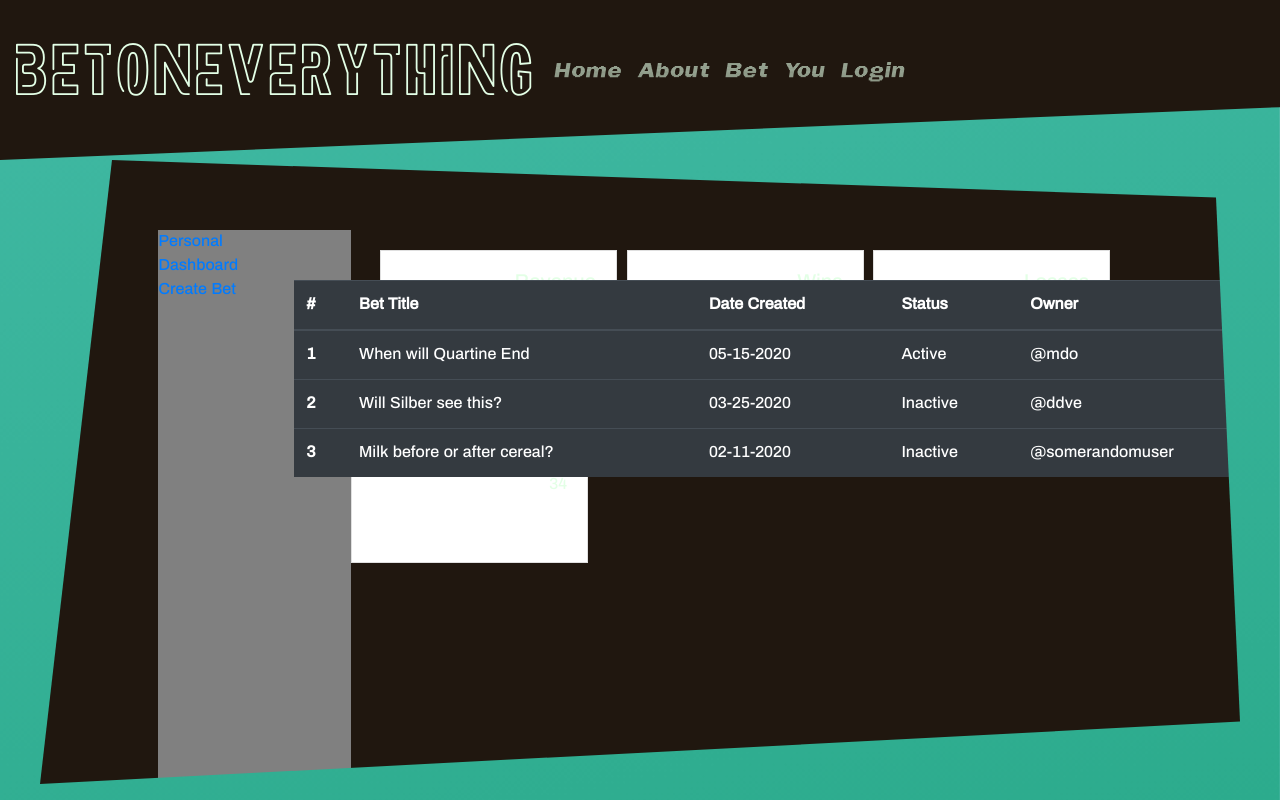
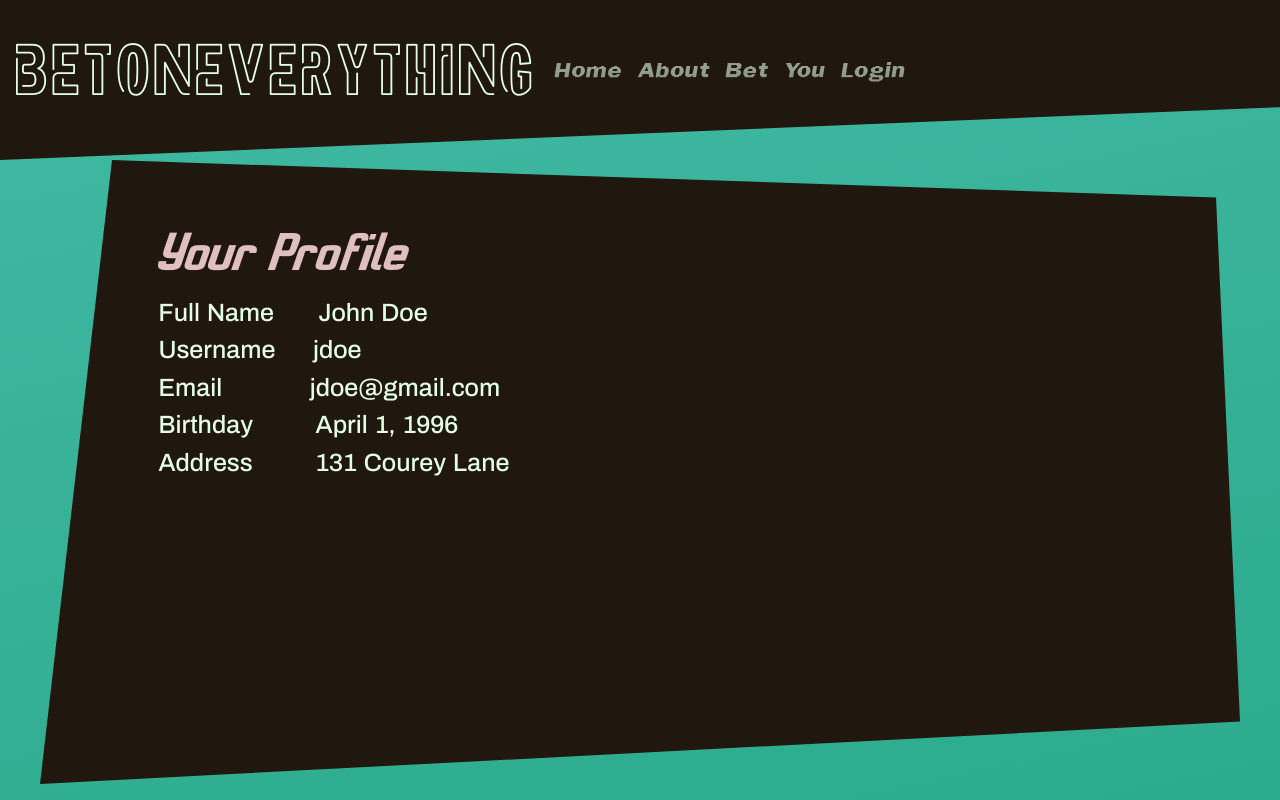
Before and after one commit to dtolaoye/Frontend, an Angular app in the folder Project3/: page /you in a window 1280 px wide. Built offline with nearby package versions, Linux system fonts and the light colour scheme.

Commit message:
simpler profile page

```diff
--- a/Project3/src/app/you/you.component.html
+++ b/Project3/src/app/you/you.component.html
@@ -1,76 +1,9 @@
-<div>
-
-	<div class="sidebar">
-			<a routerLink="/personal">Personal</a>
-			<br>
-			<a routerLink="/personal">Dashboard</a>
-			<br>
-			<a routerLink="/betform">Create Bet</a>
-	   </div>
-
-   <div class="card revenue">
-	   <!-- <img src="..." class="card-img-top" alt="..."> -->
-	   <div class="card-body">
-		 <h5 class="card-title">Revenue</h5>
-		 <p class="card-text">$199,099</p>
-		 <a href="#" class="btn btn-primary">Cash Out</a>
-	   </div>
-	 </div>
-	 <div class="card wins">
-	   <!-- <img src="..." class="card-img-top" alt="..."> -->
-	   <div class="card-body">
-		 <h5 class="card-title">Wins</h5>
-		 <p class="card-text">113</p>
-	   </div>
-	 </div>
-	 <div class="card losses">
-	   <!-- <img src="..." class="card-img-top" alt="..."> -->
-	   <div class="card-body">
-		 <h5 class="card-title">Losses</h5>
-		 <p class="card-text">66</p>
-	   </div>
-	 </div>
-	 <div class="card ranking">
-	   <!-- <img src="..." class="card-img-top" alt="..."> -->
-	   <div class="card-body">
-		 <h5 class="card-title">Ranking</h5>
-		 <p class="card-text">34</p>
-	   </div>
-	 </div>
-	   <div>
-		   <table class="table table-dark">
-			   <thead>
-				 <tr>
-				   <th scope="col">#</th>
-				   <th scope="col">Bet Title</th>
-				   <th scope="col">Date Created</th>
-				   <th scope="col">Status</th>
-				   <th scope="col">Owner</th>
-				 </tr>
-			   </thead>
-			   <tbody>
-				 <tr class="subrow">
-				   <th scope="row">1</th>
-				   <td>When will Quartine End</td>
-				   <td>05-15-2020</td>
-				   <td>Active</td>
-				   <td>@mdo</td>
-				 </tr>
-				 <tr class="subrow">
-				   <th scope="row">2</th>
-				   <td>Will Silber see this?</td>
-				   <td>03-25-2020</td>
-				   <td>Inactive</td>
-				   <td>@ddve</td>
-				 </tr>
-				 <tr class="subrow">
-				   <th scope="row">3</th>
-				   <td>Milk before or after cereal?</td>
-				   <td>02-11-2020</td>
-				   <td>Inactive</td>
-				   <td>@somerandomuser</td>
-				 </tr>
-			   </tbody>
-			 </table>
-	   </div>
-   </div>
+<h2 class="glitch" data-text="Your Profile">Your Profile</h2>
+<h2 class="glow">Your Profile</h2>
+<div class="wrapper">
+	<div>Full Name <span class="name">John Doe</span></div>
+	<div>Username<span class="user">jdoe</span></div>
+	<div>Email<span class="email">jdoe@gmail.com</span></div>
+	<div>Birthday<span class="birthday"></span>April 1, 1996</div>
+	<div>Address<span class="address"></span>131 Courey Lane</div>
+</div>
--- a/Project3/src/app/you/you.component.scss
+++ b/Project3/src/app/you/you.component.scss
@@ -1,56 +1,24 @@
-
-.sidebar{
-  background-color: gray;
-  width : 20%;
-  height: 800px;
-  float: left;
+.wrapper{
+  font-size: 25px;
 }
 
-.table {
-  width: 50%;
-  margin-left: 300px;
+.name{
+  margin-left: 1.5em
 }
 
-.subrow tr:hover {
-  background-color: #F2F3F8;
+.user{
+  margin-left: 1.5em
 }
 
-.card{
-  border-radius: 0px;
-  width: 237px;
-  height: 147px;
-  margin-top: 2%;
-  text-align: right;
-}
-
-.revenue{
-  float: left;
-  margin-left: 3%;
-  margin-right: 1%;
-}
-
-.wins{
- float: left;
- margin-right: 1%;
-}
-
-.losses{
-  float: left;
-  margin-right: 1%;
-}
-
-.ranking{
-  float: left;
-  margin-right: 1%;
+.email{
+  margin-left: 3.5em
 
 }
 
-.table{
-	margin: 0;
-  padding: 0;
-  position: absolute;
-  top: 35%;
-  left: 23%;
-  width: 62rem;
+.birthday{
+  margin-left: 2.5em
+}
 
+.address{
+  margin-left: 2.5em
 }
```
